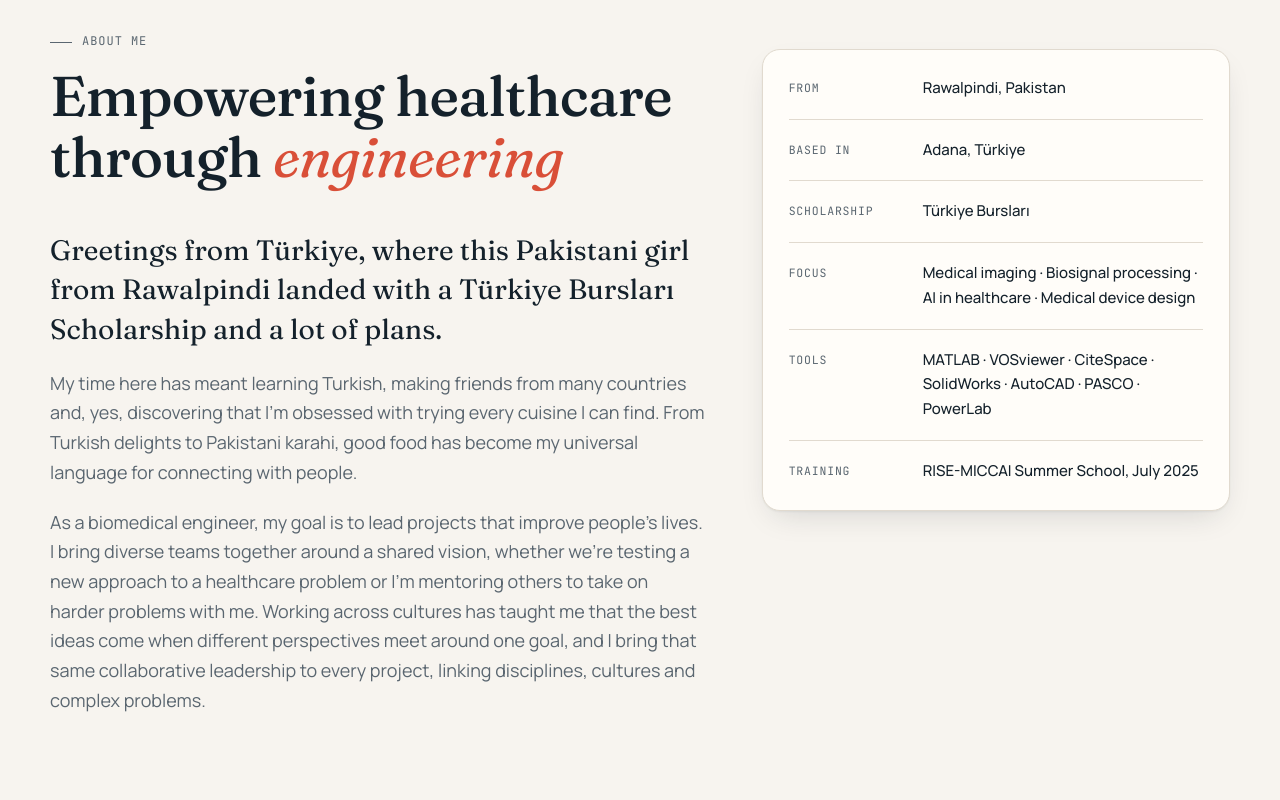
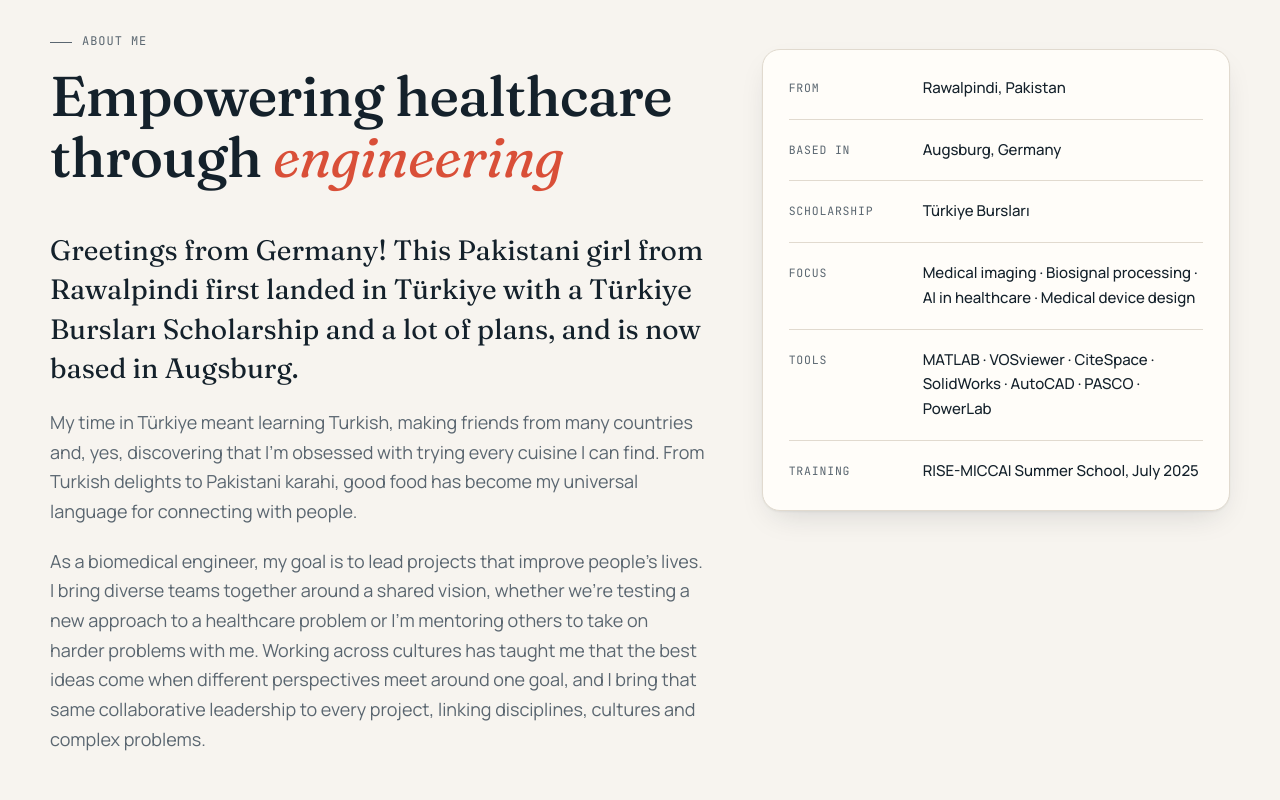
Before and after one commit to itsAmnaKhan/Amna_portfolio, a plain HTML site: page index.html in a window 1280 px wide. Shown: the part 1040-1840 px from the top of the page. Drawn offline with Linux system fonts and the light colour scheme.

Commit message:
Update location to Augsburg, remove phone, open email in Gmail
Co-Authored-By: Claude Opus 5.5 <noreply@anthropic.com>

```diff
--- a/index.html
+++ b/index.html
@@ -4,7 +4,7 @@
   <meta charset="utf-8" />
   <meta name="viewport" content="width=device-width, initial-scale=1" />
   <title>Amna Khan | Biomedical Engineer</title>
-  <meta name="description" content="Amna Khan, biomedical engineer based in Adana, Türkiye. Medical imaging, biosignal processing, electronics and medical device design." />
+  <meta name="description" content="Amna Khan, biomedical engineer based in Augsburg, Germany. Medical imaging, biosignal processing, electronics and medical device design." />
   <meta name="theme-color" content="#f7f4ef" />
   <meta property="og:title" content="Amna Khan | Biomedical Engineer" />
   <meta property="og:description" content="Empowering healthcare through engineering: publications, research and medical device projects." />
@@ -354,7 +354,7 @@
     .contact-card h2 { font-size: clamp(38px, 6vw, 76px); max-width: 860px; }
     .contact-card > p { color: color-mix(in srgb, var(--bg) 70%, var(--ink)); font-size: 18px; margin-top: 18px; max-width: 560px; }
     .contact-card .label { color: color-mix(in srgb, var(--bg) 60%, var(--ink)); margin-bottom: 20px; }
-    .contact-list { display: grid; grid-template-columns: repeat(4, 1fr); gap: 12px; margin-top: 44px; }
+    .contact-list { display: grid; grid-template-columns: repeat(3, 1fr); gap: 12px; margin-top: 44px; }
     .contact-item {
       border: 1px solid color-mix(in srgb, var(--bg) 18%, transparent); border-radius: 16px; padding: 18px 20px;
       text-decoration: none; display: flex; flex-direction: column; gap: 4px; transition: background .2s, border-color .2s;
@@ -428,7 +428,7 @@
       <div class="wrap">
         <div class="hero-grid">
           <div class="reveal">
-            <span class="label">Biomedical Engineer · Adana, Türkiye</span>
+            <span class="label">Biomedical Engineer · Augsburg, Germany</span>
             <h1>
               <span class="name">Amna Khan</span>
               Turning pain into <em class="hl">possibility.</em>
@@ -473,14 +473,14 @@
             <h2>Empowering healthcare through <em class="hl">engineering</em></h2>
           </div>
           <div class="about-text">
-            <p>Greetings from Türkiye, where this Pakistani girl from Rawalpindi landed with a Türkiye Bursları Scholarship and a lot of plans.</p>
-            <p>My time here has meant learning Turkish, making friends from many countries and, yes, discovering that I'm obsessed with trying every cuisine I can find. From Turkish delights to Pakistani karahi, good food has become my universal language for connecting with people.</p>
+            <p>Greetings from Germany! This Pakistani girl from Rawalpindi first landed in Türkiye with a Türkiye Bursları Scholarship and a lot of plans, and is now based in Augsburg.</p>
+            <p>My time in Türkiye meant learning Turkish, making friends from many countries and, yes, discovering that I'm obsessed with trying every cuisine I can find. From Turkish delights to Pakistani karahi, good food has become my universal language for connecting with people.</p>
             <p>As a biomedical engineer, my goal is to lead projects that improve people's lives. I bring diverse teams together around a shared vision, whether we're testing a new approach to a healthcare problem or I'm mentoring others to take on harder problems with me. Working across cultures has taught me that the best ideas come when different perspectives meet around one goal, and I bring that same collaborative leadership to every project, linking disciplines, cultures and complex problems.</p>
           </div>
         </div>
         <dl class="facts reveal">
           <div class="fact"><dt>From</dt><dd>Rawalpindi, Pakistan</dd></div>
-          <div class="fact"><dt>Based in</dt><dd>Adana, Türkiye</dd></div>
+          <div class="fact"><dt>Based in</dt><dd>Augsburg, Germany</dd></div>
           <div class="fact"><dt>Scholarship</dt><dd>Türkiye Bursları</dd></div>
           <div class="fact"><dt>Focus</dt><dd>Medical imaging · Biosignal processing · AI in healthcare · Medical device design</dd></div>
           <div class="fact"><dt>Tools</dt><dd>MATLAB · VOSviewer · CiteSpace · SolidWorks · AutoCAD · PASCO · PowerLab</dd></div>
@@ -585,10 +585,9 @@
           <h2>Let's build something that helps people.</h2>
           <p>I'm open to research collaborations, roles in medical technology and conversations about engineering for healthcare.</p>
           <div class="contact-list">
-            <a class="contact-item" href="mailto:amna.khan92713@gmail.com"><small>Email</small><span>amna.khan92713@gmail.com</span></a>
+            <a class="contact-item" href="https://mail.google.com/mail/?view=cm&fs=1&to=amna.khan92713@gmail.com" target="_blank" rel="noopener"><small>Email</small><span>amna.khan92713@gmail.com</span></a>
             <a class="contact-item" href="http://linkedin.com/in/amnakhantech" target="_blank" rel="noopener"><small>LinkedIn</small><span>in/amnakhantech</span></a>
-            <a class="contact-item" href="tel:+905056687366"><small>Phone</small><span>+90 505 668 73 66</span></a>
-            <div class="contact-item"><small>Location</small><span>Adana, Türkiye</span></div>
+            <div class="contact-item"><small>Location</small><span>Augsburg, Germany</span></div>
           </div>
         </div>
       </div>
```
